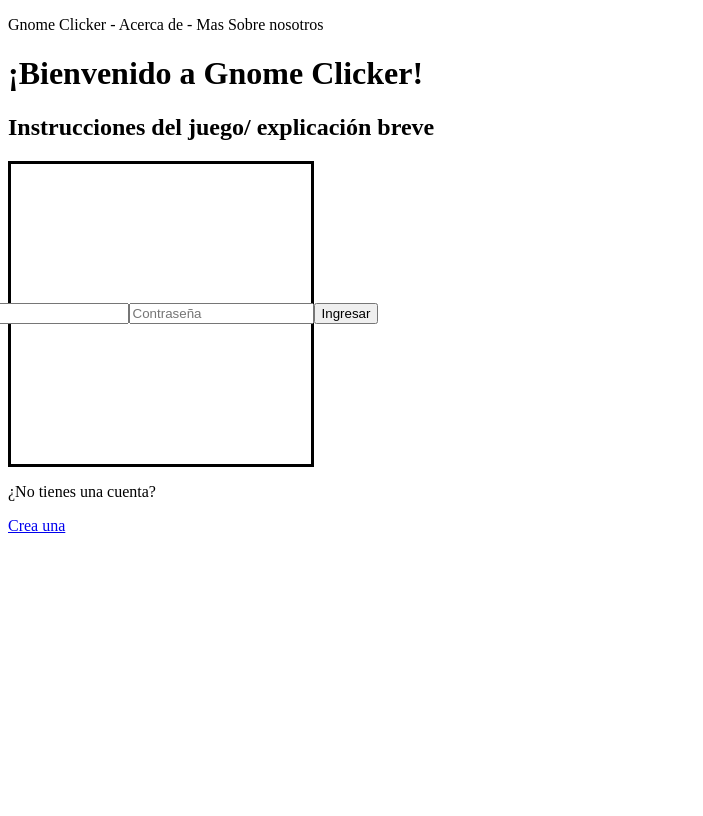
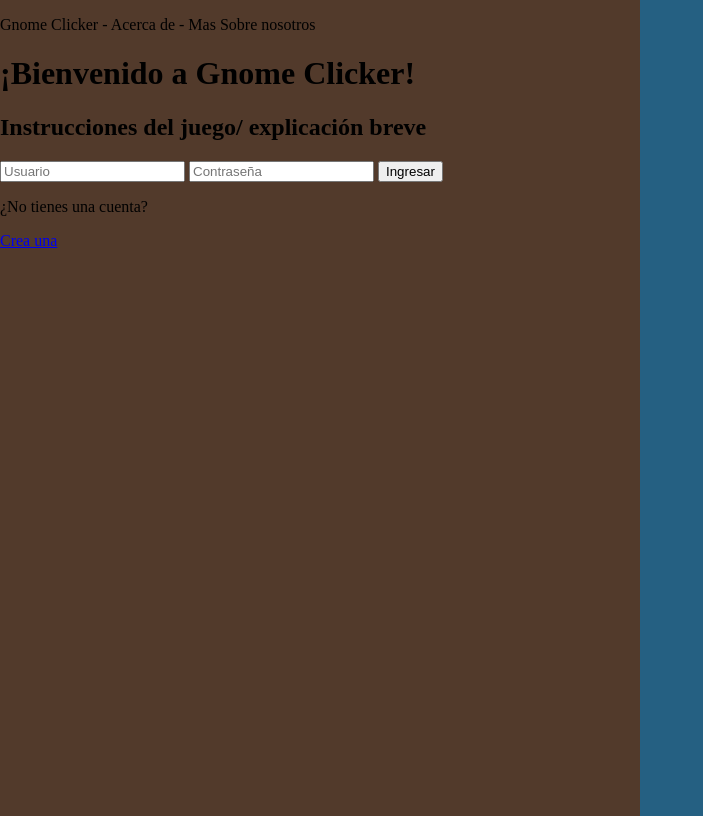
Before and after one commit to TomasAbkiewicz/Proyecto-clicker, a plain HTML site: page login.html in a window 1280 px wide. Shown: the whole page, without its empty margins (0-703 px from the left). Drawn offline with Linux system fonts and the light colour scheme.

Commit message:
wireframe

```diff
--- a/login.css
+++ b/login.css
@@ -1,8 +1,9 @@
-.container{
-    display: flex;
-    justify-content: center;
-    align-items: center;
-    border: solid black 3px;
-    height: 300px;
-    width: 300px;
+body{
+    margin: 0;
+    height: 100vh;
+    background: linear-gradient(to right, #523a2b 50%, #256082 50%);
 }
+
+.menu{
+
+}
--- a/login.html
+++ b/login.html
@@ -8,20 +8,23 @@
     <link rel="stylesheet" href="login.css">
 </head>
 <body>
+
+
     <p class="menu">Gnome Clicker - Acerca de - Mas Sobre nosotros</p>
     <h1 class="welcome">¡Bienvenido a Gnome Clicker!</h1>
     <h2 class="welcome">Instrucciones del juego/ explicación breve</h2>
-        <div class="container">
+
     <input id="usuarioLogIn" class="user" placeholder="Usuario"></input>
     <input id="contraseñaLogIn" placeholder="Contraseña"></input>
     <button id="ingresar">Ingresar</button>
-        </div>
-    <div></div>
-    <div class="row">
+
+
+
     <p> ¿No tienes una cuenta?</p>
 
     <p class="crear"><a href="CrearCuenta.html" target= "_blank">Crea una</a></p>
-    </div>
+
     <script src="logIn.js"></script>
+
 </body>
 </html>
```
Also changed, not shown: Proyecto.css (+14 -4 lines), Proyecto.html (+4 -2 lines).
